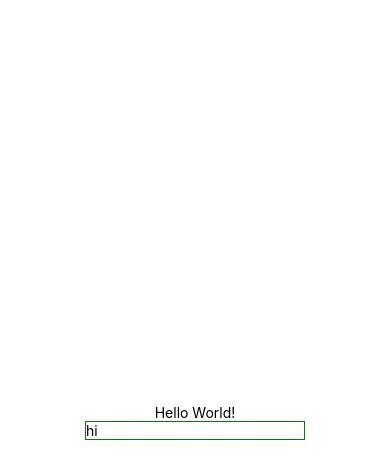
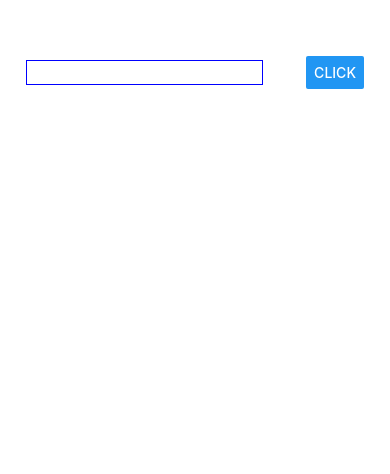
Before and after one commit to harshgoel05/react-native-starter, a React Native app: screen / in a window 390 px wide. Shown: the top 474 px of the page. Built offline with nearby package versions, Linux system fonts and the light colour scheme.

Commit message:
managing states and props

```diff
--- a/App.tsx
+++ b/App.tsx
@@ -1,26 +1,47 @@
-import { StatusBar } from "expo-status-bar";
 import React, { Component } from "react";
-import { StyleSheet, Text, View, TextInput } from "react-native";
-
+import { StyleSheet, TextInput, Button, View, Text } from "react-native";
+import { Container, Header, Content } from "native-base";
+import ListItem from "./src/components/list";
 export default class App extends Component {
   state = {
-    name: "hi",
+    placeName: "",
+    places: [],
   };
   handleChange = (event: any) => {
-    console.log(event);
     this.setState({
-      name: event,
+      placeName: event,
     });
   };
+  onPress = () => {
+    this.setState((prevState: any) => {
+      if (this.state.placeName.trim() === "") {
+        return;
+      }
+      // this.setState({
+      //   placeName: "",
+      // });
+      return {
+        places: prevState.places.concat(prevState.placeName),
+      };
+    });
+  };
+  lapsList() {
+    return this.state.places.map((data, index) => {
+      return <ListItem key={index}>{data}</ListItem>;
+    });
+  }
   render() {
     return (
       <View style={styles.container}>
-        <Text>Hello World!</Text>
-        <TextInput
-          style={styles.inp}
-          value={this.state.name}
-          onChangeText={this.handleChange}
-        ></TextInput>
+        <View style={styles.placeCont}>
+          <TextInput
+            onChangeText={this.handleChange}
+            style={styles.placeInput}
+            value={this.state.placeName}
+          ></TextInput>
+          <Button onPress={this.onPress} title="Click" />
+        </View>
+        <View style={styles.listContainer}>{this.lapsList()}</View>
       </View>
     );
   }
@@ -29,13 +50,30 @@ export default class App extends Component {
 const styles = StyleSheet.create({
   container: {
     flex: 1,
-    backgroundColor: "#fff",
+    padding: 26,
+    justifyContent: "flex-start",
     alignItems: "center",
-    justifyContent: "center",
+    marginTop: 30,
   },
-  inp: {
+  placeCont: {
+    width: "100%",
+    flexDirection: "row",
+    justifyContent: "space-between",
+    alignItems: "center",
+  },
+  placeInput: {
+    borderColor: "blue",
     borderWidth: 1,
-    borderColor: "green",
-    minWidth: 100,
+    width: "70%",
+    padding: 3,
+  },
+  placeButton: {
+    width: "30%",
+  },
+  listContainer: {
+    width: "100%",
+    flex: 1,
+    justifyContent: "flex-start",
+    alignItems: "center",
   },
 });
--- a/package.json
+++ b/package.json
@@ -10,16 +10,18 @@
   "dependencies": {
     "expo": "~39.0.2",
     "expo-status-bar": "~1.0.2",
+    "native-base": "^2.13.14",
     "react": "16.13.1",
     "react-dom": "16.13.1",
     "react-native": "https://github.com/expo/react-native/archive/sdk-39.0.3.tar.gz",
+    "react-native-elements": "^2.3.2",
     "react-native-web": "~0.13.12"
   },
   "devDependencies": {
-    "react-native-web": "~0.13.7",
     "@types/react": "~16.9.35",
     "@types/react-dom": "~16.9.8",
     "@types/react-native": "~0.63.2",
+    "react-native-web": "~0.13.7",
     "typescript": "~3.9.5"
   },
   "private": true
--- /dev/null
+++ b/src/components/list.tsx
@@ -0,0 +1,21 @@
+import React from "react";
+import { View, Text, StyleSheet } from "react-native";
+
+const listItem = (props: any) => {
+  console.log(props.children);
+  return (
+    <View style={styles.listItem}>
+      <Text> {props.children} </Text>
+    </View>
+  );
+};
+
+const styles = StyleSheet.create({
+  listItem: {
+    padding: 10,
+    width: "100%",
+    backgroundColor: "#eee",
+    margin: 3,
+  },
+});
+export default listItem;
```
Also changed, not shown: 1 other file (tests, documents, lock files or other folders).
